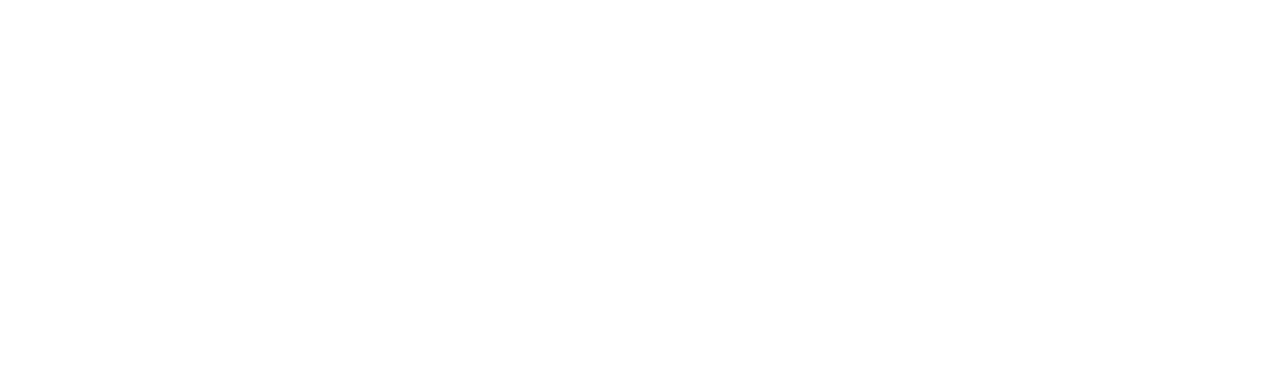
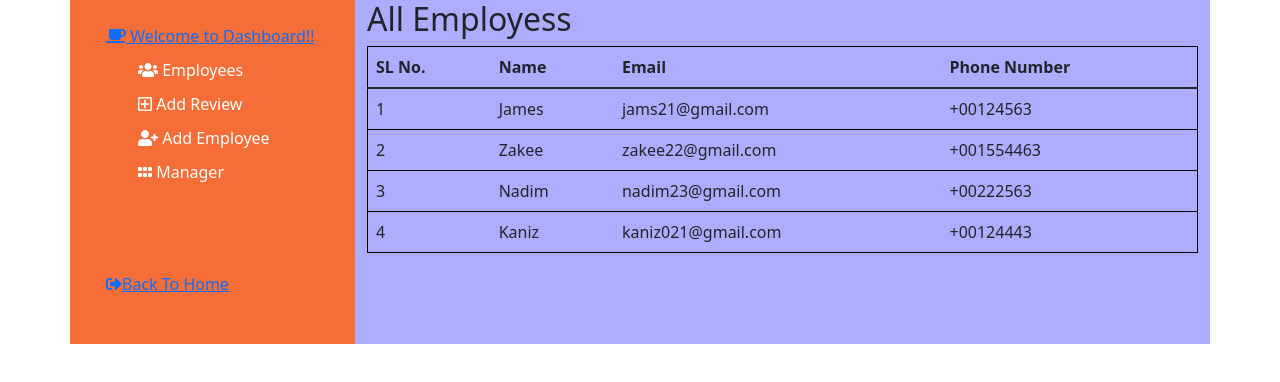
Before and after one commit to mazhars-git/fullstack-job-assignment, a React (Create React App) app: page /employees in a window 1280 px wide. Shown: the top 382 px of the page. Built offline with nearby package versions, Linux system fonts and the light colour scheme.

Commit message:
data table

```diff
--- a/src/App.js
+++ b/src/App.js
@@ -10,6 +10,7 @@ import Home from './Components/Home/Home/Home';
 import Dashboard from './Components/Dashboard/Dashboard';
 import AddEmployee from './Components/Dashboard/AddEmployee/AddEmployee';
 import AddReview from './Components/Dashboard/AddReview/AddReview';
+import AllEmployee from './Components/Dashboard/AllEmployee/AllEmployee';
 
 function App() {
   return (
@@ -24,6 +25,9 @@ function App() {
         <Route path="/addEmployee">
           <AddEmployee />
         </Route>
+        <Route path="/employees">
+          <AllEmployee />
+        </Route>
         <Route path="/addReview">
           <AddReview />
         </Route>
--- /dev/null
+++ b/src/Components/Dashboard/AllEmployee/AllEmployee.js
@@ -0,0 +1,76 @@
+import React, { useEffect, useState } from 'react';
+import Sidebar from '../Sidebar/Sidebar';
+import '../../../Css/AllEmployee.css';
+
+
+const AllEmployee = () => {
+    const data = [
+        {
+            name: 'James',
+            email: 'jams21@gmail.com',
+            phone: '+00124563'
+        },
+        {
+            name: 'Zakee',
+            email: 'zakee22@gmail.com',
+            phone: '+001554463'
+        },
+        {
+            name: 'Nadim',
+            email: 'nadim23@gmail.com',
+            phone: '+00222563'
+        },
+        {
+            name: 'Kaniz',
+            email: 'kaniz021@gmail.com',
+            phone: '+00124443'
+        }
+    ]
+
+    const [employees, setEmployees] = useState([]);
+    useEffect(() => {
+        setEmployees(data);
+    },[])
+
+    return (
+        <section>
+            <div class="container">
+                <div className="row">
+                    <div className="col-md-3 sidebar-background">
+                        <Sidebar />
+                    </div>
+                    <div className="col-md-9 employee-table">
+                        <h2>All Employess</h2>
+
+                        <table className="table">
+                            <thead>
+                                <tr>
+                                    <th>SL No.</th>
+                                    <th>Name</th>
+                                    <th>Email</th>
+                                    <th>Phone Number</th>
+                                </tr>
+                            </thead>
+                            <tbody>
+                                {
+                                    employees.map((employee, index) => (
+                                    <tr>
+                                        <td>{index+1}</td>
+                                        <td>{employee.name}</td>
+                                        <td>{employee.email}</td>
+                                        <td>{employee.phone}</td>
+                                    </tr>
+                                    ))
+                                }
+                            </tbody>
+                        </table>
+
+                    </div>
+                </div>
+            </div>
+
+        </section>
+    );
+};
+
+export default AllEmployee;
--- a/src/Components/Dashboard/Dashboard.js
+++ b/src/Components/Dashboard/Dashboard.js
@@ -11,11 +11,11 @@ const Dashboard = () => {
         <section>
             <Container fluid>
                 <div className="row">
-                    <div className="col-md-4 sidebar-background">
+                    <div className="col-md-3 sidebar-background">
                         <Sidebar />
                     </div>
 
-                    <div className="col-md-8">
+                    <div className="col-md-9">
 
                     </div>
                 </div>
--- a/src/Components/Dashboard/Sidebar/Sidebar.js
+++ b/src/Components/Dashboard/Sidebar/Sidebar.js
@@ -11,14 +11,14 @@ const Sidebar = () => {
             <div className="text-white">
                 <a href="#"> <FontAwesomeIcon icon={faCoffee} /> Welcome to Dashboard!! </a>
                 <ul>
-                    <li><a href="/employee"><FontAwesomeIcon icon={faUsers} /> Employees</a></li>
+                    <li><a href="/employees"><FontAwesomeIcon icon={faUsers} /> Employees</a></li>
                     <li><a href="/addReview"><FontAwesomeIcon icon={faPlusSquare} /> Add Review</a></li>
                     <li><a href="/addEmployee"><FontAwesomeIcon icon={faUserPlus} /> Add Employee</a></li>
                     <li><a href="#"><FontAwesomeIcon icon={faGripHorizontal} /> Manager</a></li>
                 </ul>
             </div>
         </div>
-        <div className="mt-auto">
+        <div className="mt-auto py-5">
             <a href="/"><FontAwesomeIcon icon={faSignOutAlt} />Back To Home</a>
         </div>
     </Container>
--- a/src/Components/Home/Header/Header.css
+++ b/src/Components/Home/Header/Header.css
@@ -18,7 +18,9 @@
     border: none;
     color: #fff;
     font-weight: 600;
+
 }
 .content-box .btn-brand:hover{
     border: 1px solid #fff;
+
 }
--- /dev/null
+++ b/src/Css/AllEmployee.css
@@ -0,0 +1,6 @@
+.employee-table{
+    background-color: rgb(173, 173, 255);
+}
+.employee-table tr{
+    border: 1px solid black;
+}
```
Also changed, not shown: src/Css/sample.css (added).
